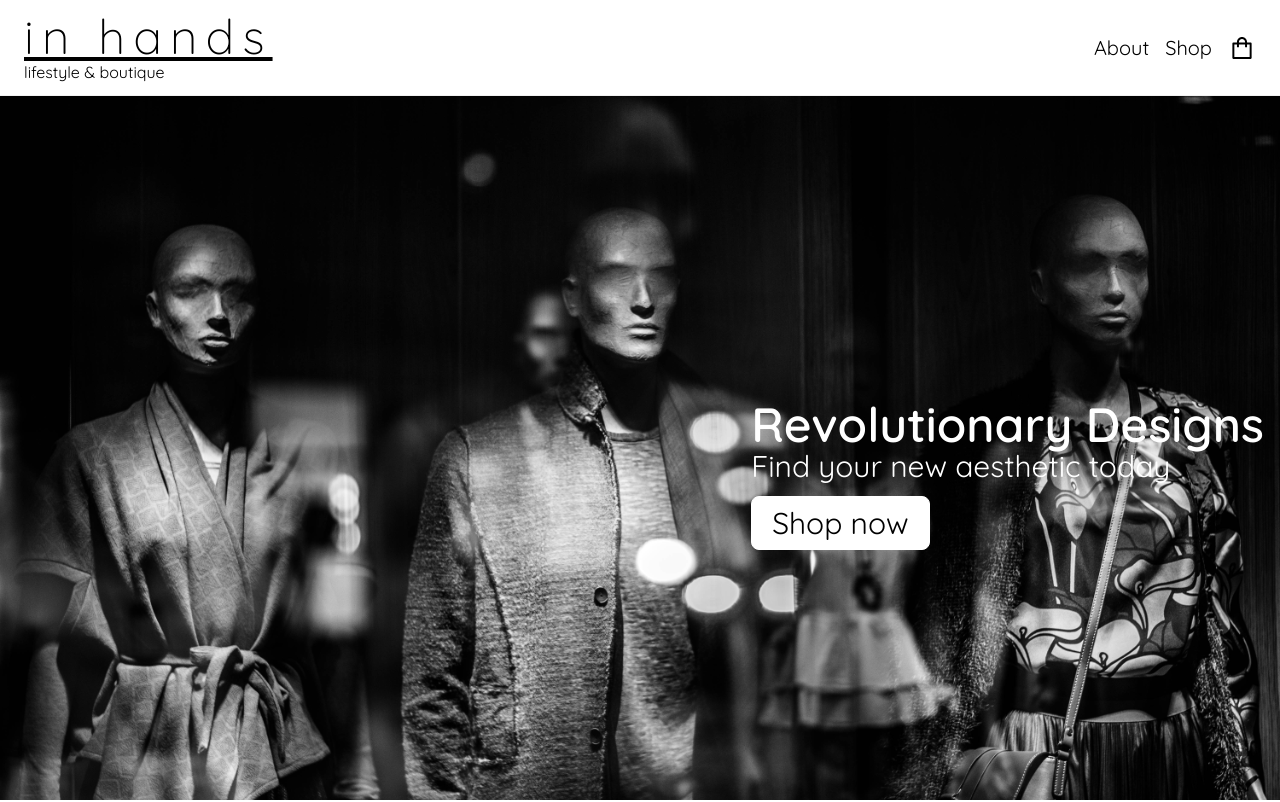
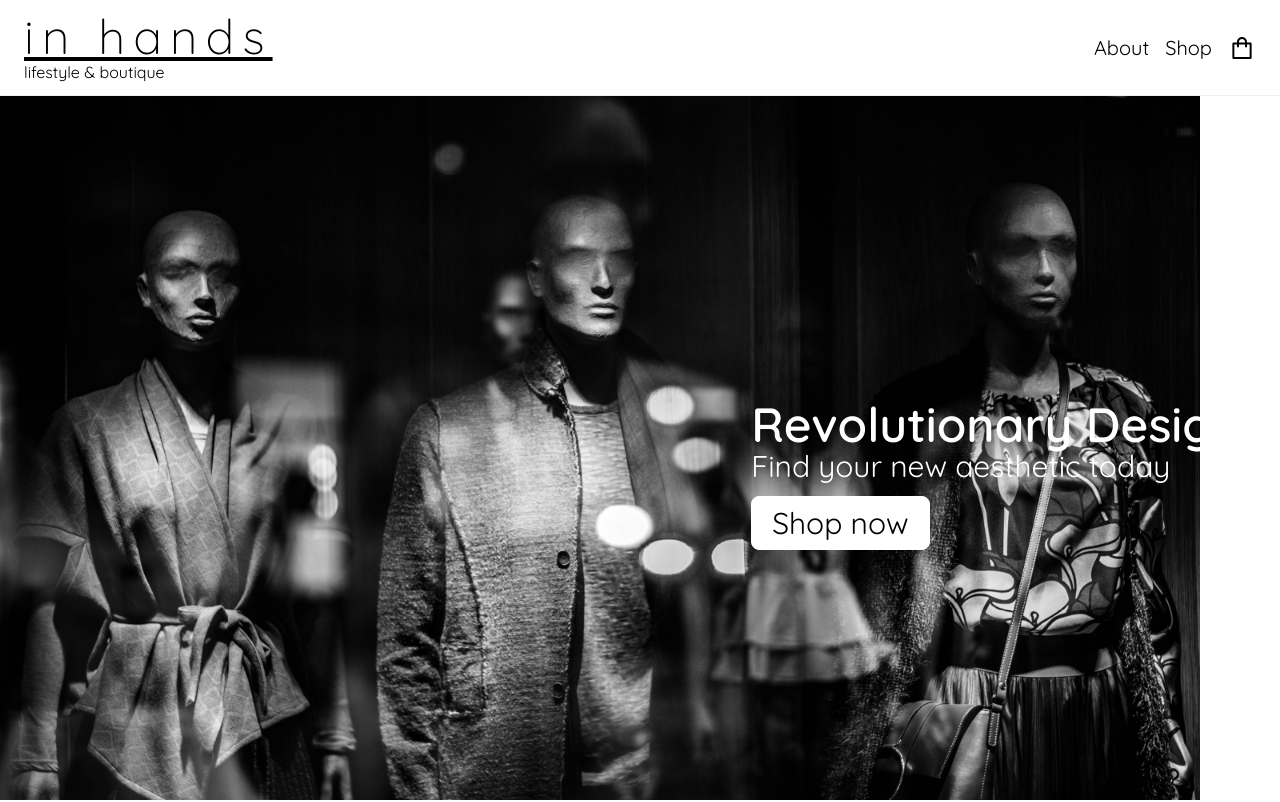
Before and after one commit to Stillwell-C/shoppingCart, a React (Create React App) app: page / in a window 1280 px wide. Shown: the top 802 px of the page. Built offline with nearby package versions, Linux system fonts and the light colour scheme.

Commit message:
Move background image to own component

```diff
--- a/src/components/Home.tsx
+++ b/src/components/Home.tsx
@@ -1,6 +1,5 @@
-import React from "react";
 import { Link } from "react-router-dom";
-import Footer from "./Footer";
+import homeBackground from "../assets/home-background.jpg";
 import fullCollectionImg from "../assets/front-shop.jpg";
 import clothingImg from "../assets/front-clothing.jpg";
 import accessoriesImg from "../assets/front-accessories.jpg";
@@ -13,7 +12,14 @@ import passionImg from "../assets/front-passion.jpg";
 
 const Home = () => {
   return (
-    <section className='w-full bg-home-background bg-fixed bg-no-repeat lg:bg-cover bg-[length:auto_100%]'>
+    <section className='w-full'>
+      <div>
+        <img
+          src={homeBackground}
+          className='h-screen w-auto object-cover object-left-top -z-10 fixed top-0 left-0'
+          alt=''
+        />
+      </div>
       <div className='min-h-screen text-white'>
         <div className='absolute max-md:bottom-[10%] md:top-1/2 max-md:left-4 md:right-4'>
           <p className='text-3xl smallMobile:text-4xl sm:text-5xl font-semibold '>
```
